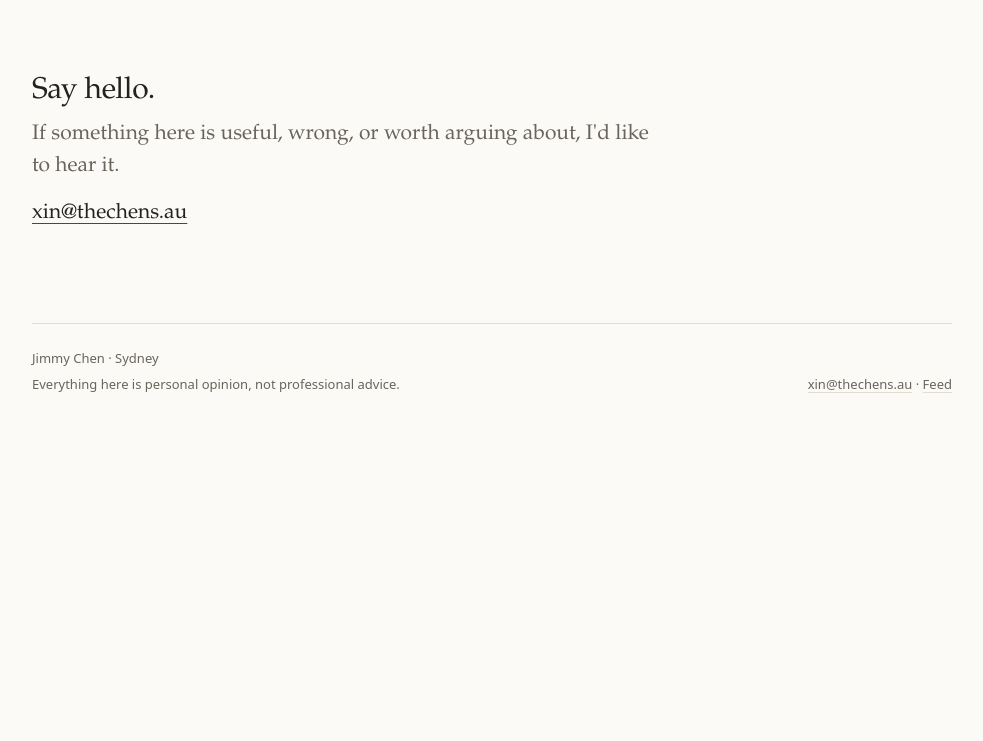
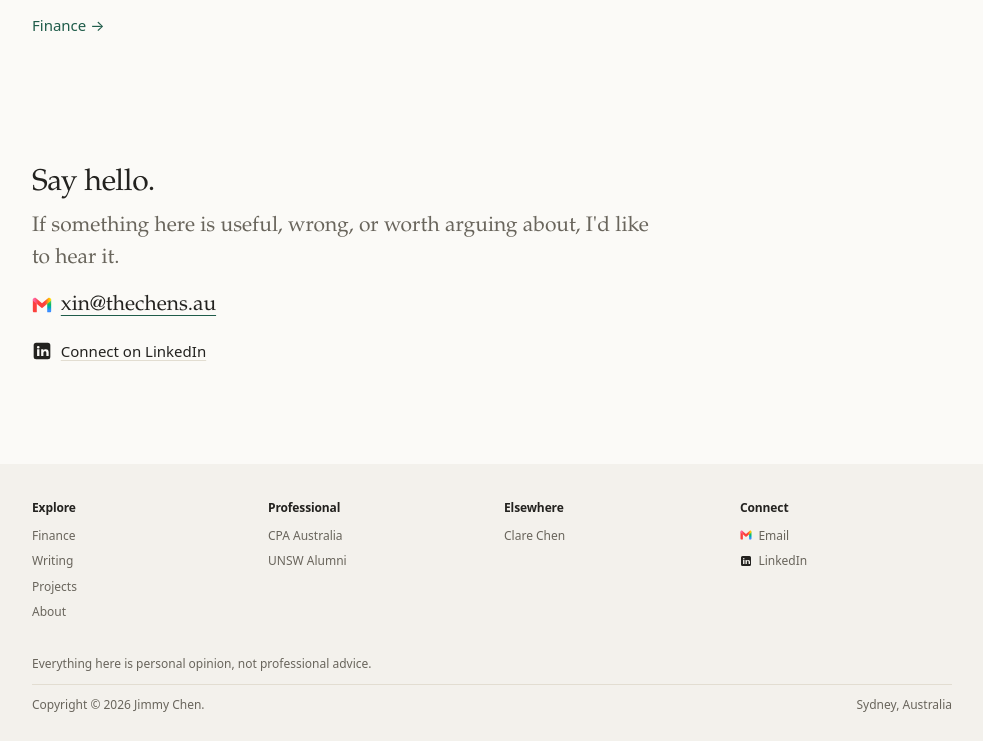
Before and after one commit to jimmy1992abc/HomePage, an Eleventy site: page src/index.njk in a window 1280 px wide. Shown: the part 1119-1860 px from the top of the page, without its empty margins (148-1131 px from the left). Before the commit the page ends 1555 px from the top, so only its background shows below. Built offline with nearby package versions, Linux system fonts and the light colour scheme; Eleventy itself is replaced by a stand-in of ours; files that its build step writes are made by us from their sources.

Commit message:
Add Apple-style footer, credential logos, LinkedIn link and J favicon (#2)
Footer quick links from src/_data/quicklinks.json; official CPA Australia, UNSW Sydney and Scrum Alliance CSM logos stored locally; Gmail and LinkedIn icons; LinkedIn allowed only as the one profile URL in site.json; J favicon under a new file name; visible Feed link removed.

Co-Authored-By: Claude Opus 5.5 <noreply@anthropic.com>

```diff
--- a/eleventy.config.js
+++ b/eleventy.config.js
@@ -5,8 +5,14 @@ const readableDate = new Intl.DateTimeFormat("en-AU", {
   timeZone: "UTC",
 });
 
+const sydneyYear = new Intl.DateTimeFormat("en-AU", {
+  year: "numeric",
+  timeZone: "Australia/Sydney",
+});
+
 export default function (config) {
   config.addPassthroughCopy({ "src/assets": "assets" });
+  config.addGlobalData("year", sydneyYear.format(new Date()));
 
   config.addCollection("writing", (api) =>
     api
--- /dev/null
+++ b/src/_data/quicklinks.json
@@ -0,0 +1,24 @@
+[
+  {
+    "title": "Explore",
+    "links": [
+      { "label": "Finance", "url": "/finance/" },
+      { "label": "Writing", "url": "/writing/" },
+      { "label": "Projects", "url": "/projects/" },
+      { "label": "About", "url": "/about/" }
+    ]
+  },
+  {
+    "title": "Professional",
+    "links": [
+      { "label": "CPA Australia", "url": "https://www.cpaaustralia.com.au/" },
+      { "label": "UNSW Alumni", "url": "https://www.unsw.edu.au/alumni" }
+    ]
+  },
+  {
+    "title": "Elsewhere",
+    "links": [
+      { "label": "Clare Chen", "url": "https://www.clarechen.com.au/" }
+    ]
+  }
+]
--- a/src/_data/site.json
+++ b/src/_data/site.json
@@ -4,5 +4,6 @@
   "description": "Jimmy Chen is a CPA in Sydney. Notes on accounting, financial reporting and controls, and on putting software and AI to work in finance.",
   "url": "https://jimmychen.com.au",
   "email": "xin@thechens.au",
+  "linkedin": "https://www.linkedin.com/in/jimmy-chen-oz/",
   "locale": "en-AU"
 }
--- /dev/null
+++ b/src/_includes/art/linkedin.njk
@@ -0,0 +1 @@
+<svg class="icon icon--linkedin" viewBox="0 0 24 24" aria-hidden="true" focusable="false"><path fill-rule="evenodd" d="M5 2h14a3 3 0 0 1 3 3v14a3 3 0 0 1-3 3H5a3 3 0 0 1-3-3V5a3 3 0 0 1 3-3zM5.9 7.5a1.6 1.6 0 1 0 3.2 0a1.6 1.6 0 1 0-3.2 0zM6.1 10h2.8v8H6.1zM11 10h2.7v1.3c.5-.9 1.6-1.5 2.9-1.5 2.4 0 3.4 1.4 3.4 4V18h-2.8v-3.8c0-1.2-.4-2-1.5-2s-2 .8-2 2.2V18H11z"/></svg>
--- a/src/_includes/layouts/base.njk
+++ b/src/_includes/layouts/base.njk
@@ -15,7 +15,7 @@
   <meta property="og:url" content="{{ canonical }}">
   <meta property="og:type" content="{{ 'article' if layout == 'layouts/post.njk' else 'website' }}">
   <meta property="og:site_name" content="{{ site.title }}">
-  <link rel="icon" href="/assets/favicon.svg" type="image/svg+xml">
+  <link rel="icon" href="/assets/favicon-j.svg" type="image/svg+xml">
   <link rel="stylesheet" href="/assets/css/site.css">
   <link rel="alternate" type="application/atom+xml" title="{{ site.title }}" href="/feed.xml">
 </head>
@@ -38,10 +38,31 @@
 {{ content | safe }}
   </main>
   <footer class="colophon">
-    <div class="wrap colophon__inner">
-      <p>{{ site.title }} · Sydney</p>
-      <p>Everything here is personal opinion, not professional advice.</p>
-      <p><a href="mailto:{{ site.email }}">{{ site.email }}</a> · <a href="/feed.xml">Feed</a></p>
+    <div class="wrap">
+      <nav class="directory" aria-label="Quick links">
+        {%- for group in quicklinks %}
+        <div>
+          <h2 class="directory__title">{{ group.title }}</h2>
+          <ul class="directory__list">
+            {%- for link in group.links %}
+            <li><a href="{{ link.url }}"{% if "://" in link.url %} rel="noopener"{% endif %}>{{ link.label }}</a></li>
+            {%- endfor %}
+          </ul>
+        </div>
+        {%- endfor %}
+        <div>
+          <h2 class="directory__title">Connect</h2>
+          <ul class="directory__list">
+            <li><a class="directory__social" href="mailto:{{ site.email }}"><img class="icon" src="/assets/logos/gmail.svg" alt="" width="192" height="192">Email</a></li>
+            <li><a class="directory__social" href="{{ site.linkedin }}" rel="me noopener">{% include "art/linkedin.njk" %}LinkedIn</a></li>
+          </ul>
+        </div>
+      </nav>
+      <p class="colophon__note">Everything here is personal opinion, not professional advice.</p>
+      <div class="colophon__legal">
+        <p>Copyright © {{ year }} {{ site.title }}.</p>
+        <p>Sydney, Australia</p>
+      </div>
     </div>
   </footer>
 </body>
--- a/src/assets/css/site.css
+++ b/src/assets/css/site.css
@@ -1,6 +1,7 @@
 :root {
   color-scheme: light dark;
   --bg: #fbfaf7;
+  --surface: #f3f1ec;
   --text: #23221f;
   --muted: #69655c;
   --rule: #e2ddd1;
@@ -14,6 +15,7 @@
 @media (prefers-color-scheme: dark) {
   :root {
     --bg: #151614;
+    --surface: #1c1d1b;
     --text: #e9e6dd;
     --muted: #a5a296;
     --rule: #30332e;
@@ -77,6 +79,8 @@ a:hover { color: var(--accent); text-decoration-color: currentColor; }
 .art__node { fill: var(--bg); stroke: currentColor; }
 .art__node--accent { stroke: var(--accent); stroke-width: 2; }
 .art__text { fill: currentColor; stroke: none; font: 400 22px var(--serif); letter-spacing: 0.04em; }
+/* Icons */
+.icon { display: inline-block; flex: none; width: 1em; height: 1em; fill: var(--text); }
 
 /* Navigation */
 .masthead__inner { display: flex; flex-wrap: wrap; align-items: baseline; justify-content: space-between; gap: 0 2rem; padding-block: 1.5rem 1.25rem; border-bottom: 1px solid var(--rule); }
@@ -92,6 +96,10 @@ a:hover { color: var(--accent); text-decoration-color: currentColor; }
 .hero h1 { margin-top: 1.25rem; max-width: 19ch; font-size: clamp(2.5rem, 1.7rem + 3.6vw, 4rem); line-height: 1.08; letter-spacing: -0.018em; }
 .hero .lead { margin-top: 1.5rem; max-width: 32em; }
 .hero .links { margin-top: 2rem; }
+.credentials { display: flex; flex-wrap: wrap; align-items: center; gap: 1rem 1.5rem; margin-top: 2.5rem; padding: 0; list-style: none; }
+.credentials img { display: block; width: auto; height: 2.75rem; }
+.credentials .credentials__logo--block { height: 2.25rem; }
+.credentials .credentials__logo--badge { height: 3.25rem; }
 
 .tiles { display: grid; gap: 0 3rem; border-top: 1px solid var(--text); }
 .tile { display: flex; flex-direction: column; align-items: flex-start; padding-block: 1.75rem 2rem; border-bottom: 1px solid var(--rule); }
@@ -101,7 +109,10 @@ a:hover { color: var(--accent); text-decoration-color: currentColor; }
 
 .contact { padding-block: clamp(3.5rem, 9vw, 6rem); }
 .contact .lead { margin-top: 0.6rem; max-width: 30em; }
-.contact .email { display: inline-block; margin-top: 1.1rem; font: 400 1.3125rem/1.3 var(--serif); text-decoration-color: var(--accent); overflow-wrap: anywhere; }
+.contact .email { display: inline-flex; align-items: center; gap: 0.55rem; margin-top: 1.1rem; font: 400 1.3125rem/1.3 var(--serif); text-decoration-color: var(--accent); overflow-wrap: anywhere; }
+.social { margin-top: 1rem; font-size: 0.9375rem; }
+.social a { display: inline-flex; align-items: center; gap: 0.55rem; }
+.contact .icon { width: 1.25rem; height: 1.25rem; }
 
 /* Inner pages */
 .page { padding-block: clamp(3rem, 8vw, 5.5rem) clamp(3rem, 8vw, 5rem); }
@@ -172,8 +183,17 @@ a:hover { color: var(--accent); text-decoration-color: currentColor; }
 .post__foot { margin-top: 3.5rem; padding-top: 1.5rem; border-top: 1px solid var(--rule); font-size: 0.9375rem; color: var(--muted); }
 
 /* Footer */
-.colophon__inner { display: grid; gap: 0.3rem; padding-block: 1.5rem 2.5rem; border-top: 1px solid var(--rule); font-size: 0.8125rem; color: var(--muted); }
+.colophon { background: var(--surface); padding-block: 2.25rem 1.75rem; font-size: 0.75rem; line-height: 1.33; color: var(--muted); }
+.colophon a { text-decoration-color: transparent; }
+.colophon a:hover { color: var(--text); text-decoration-color: currentColor; }
 .colophon p + p { margin-top: 0; }
+.directory { display: grid; grid-template-columns: repeat(2, minmax(0, 1fr)); gap: 1.75rem 1.5rem; }
+.directory__title { font: 600 0.75rem/1.33 var(--sans); letter-spacing: -0.01em; color: var(--text); }
+.directory__list { margin-top: 0.75rem; padding: 0; list-style: none; }
+.directory__list li + li { margin-top: 0.6rem; }
+.directory__social .icon { margin-right: 0.4rem; vertical-align: -0.125em; }
+.colophon__note { margin-top: 2.25rem; }
+.colophon__legal { display: flex; flex-wrap: wrap; justify-content: space-between; gap: 0.4rem 2rem; margin-top: 0.75rem; padding-top: 0.75rem; border-top: 1px solid var(--rule); }
 
 @media (min-width: 900px) {
   .hero__inner { grid-template-columns: minmax(0, 1.2fr) minmax(0, 1fr); }
@@ -187,8 +207,9 @@ a:hover { color: var(--accent); text-decoration-color: currentColor; }
   .rows li { grid-template-columns: 15rem 1fr; align-items: baseline; }
   .facts div { grid-template-columns: 15rem 1fr; align-items: baseline; }
   .project { grid-template-columns: minmax(0, 1fr) minmax(0, 2.4fr); }
-  .colophon__inner { grid-template-columns: 1fr auto; }
-  .colophon__inner p:first-child { grid-column: 1 / -1; }
+  .directory { grid-template-columns: repeat(4, minmax(0, 1fr)); }
+  .credentials { gap: 1rem 1.75rem; }
+  .credentials li + li { padding-left: 1.75rem; border-left: 1px solid var(--rule); }
 }
 
 @media (max-width: 419px) {
@@ -201,6 +222,7 @@ a:hover { color: var(--accent); text-decoration-color: currentColor; }
 }
 
 @media print {
-  .masthead nav, .skip-link { display: none; }
+  .masthead nav, .skip-link, .directory { display: none; }
+  .colophon { background: none; }
   body { background: #fff; color: #000; }
 }
--- a/src/index.njk
+++ b/src/index.njk
@@ -9,6 +9,11 @@ permalink: /
     <h1>Numbers you can stand behind.</h1>
     <p class="lead">I'm an accountant. Close, reporting and controls are the craft. Software and AI are how I make them faster and easier to check.</p>
     <p class="links"><a class="more" href="/finance/">How I approach finance</a> <a class="more" href="/about/">About me</a></p>
+    <ul class="credentials" aria-label="Credentials">
+      <li><img class="credentials__logo--block" src="/assets/logos/cpa-australia.svg" alt="CPA Australia" width="121" height="52"></li>
+      <li><picture><source srcset="/assets/logos/unsw-sydney-white.png" media="(prefers-color-scheme: dark)"><img src="/assets/logos/unsw-sydney.png" alt="UNSW Sydney" width="330" height="140"></picture></li>
+      <li><img class="credentials__logo--badge" src="/assets/logos/scrum-alliance-csm.png" alt="Certified ScrumMaster" width="300" height="300"></li>
+    </ul>
     </div>
     {% include "art/hero.njk" %}
   </div>
@@ -42,6 +47,7 @@ permalink: /
   <div class="wrap">
     <h2 id="contact-title">Say hello.</h2>
     <p class="lead">If something here is useful, wrong, or worth arguing about, I'd like to hear it.</p>
-    <a class="email" href="mailto:{{ site.email }}">{{ site.email }}</a>
+    <a class="email" href="mailto:{{ site.email }}"><img class="icon" src="/assets/logos/gmail.svg" alt="" width="192" height="192">{{ site.email }}</a>
+    <p class="social"><a href="{{ site.linkedin }}" rel="me noopener">{% include "art/linkedin.njk" %}Connect on LinkedIn</a></p>
   </div>
 </section>
```
Also changed, not shown: AGENTS.md (+4 -3 lines), docs/designs/specs/2026-11-23-homepage.md (+1 -1 lines), tests/site.test.mjs (+40 -1 lines), README.md, src/assets/favicon-j.svg (added), src/assets/favicon.svg (deleted), src/assets/logos/cpa-australia.svg (added), src/assets/logos/gmail.svg (added), src/assets/logos/scrum-alliance-csm.png (added), src/assets/logos/unsw-sydney-white.png (added), src/assets/logos/unsw-sydney.png (added).
